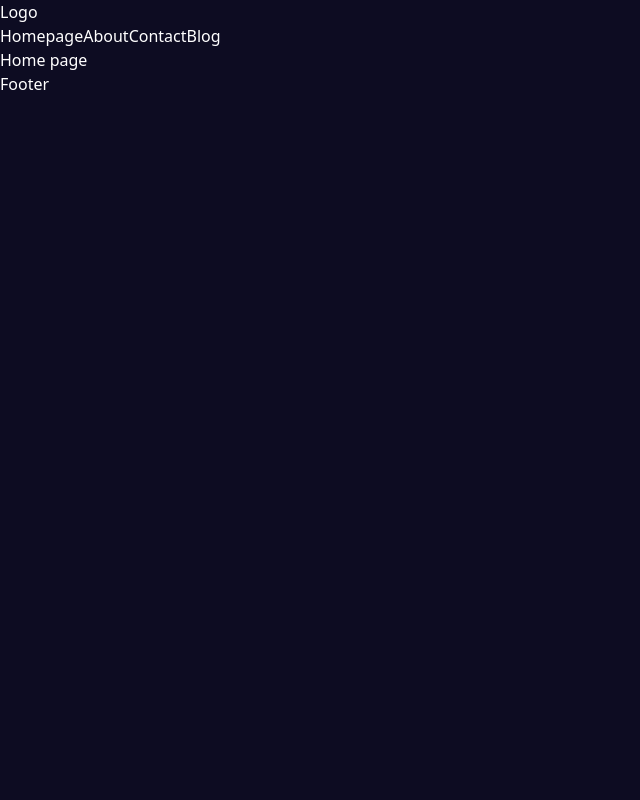
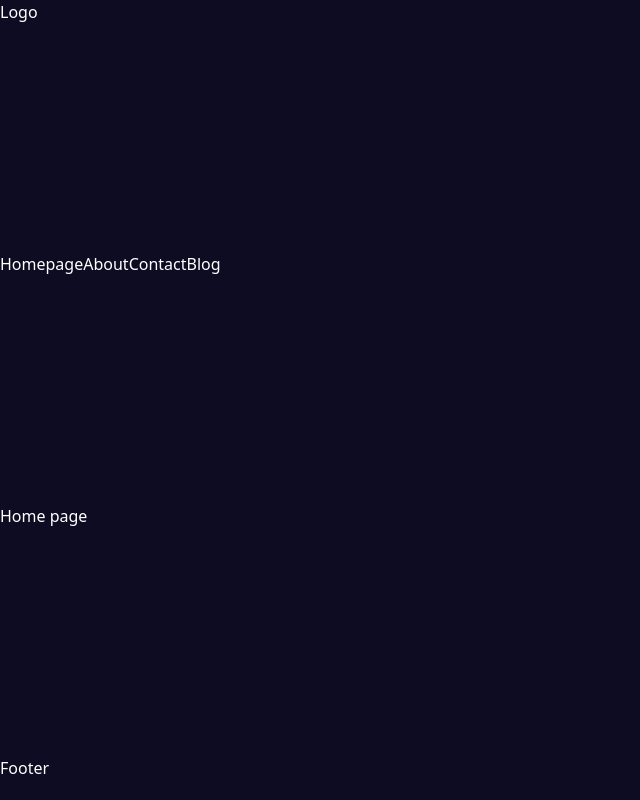
Before and after one commit to Kansoldev/Learning-nextjs, a Next.js app: page / in a window 1280 px wide. Shown: the whole page, without its empty margins (0-640 px from the left). Built offline with nearby package versions, Linux system fonts and the light colour scheme.

Commit message:
Add styles for container

```diff
--- a/src/app/layout.tsx
+++ b/src/app/layout.tsx
@@ -16,11 +16,11 @@ export default function RootLayout({
   return (
     <html lang="en">
       <body className="antialiased">
-        <NavBar />
-
-        {children}
-
-        <Footer />
+        <div className="container mx-auto h-screen flex flex-col justify-between pb-5">
+          <NavBar />
+          {children}
+          <Footer />
+        </div>
       </body>
     </html>
   );
```
